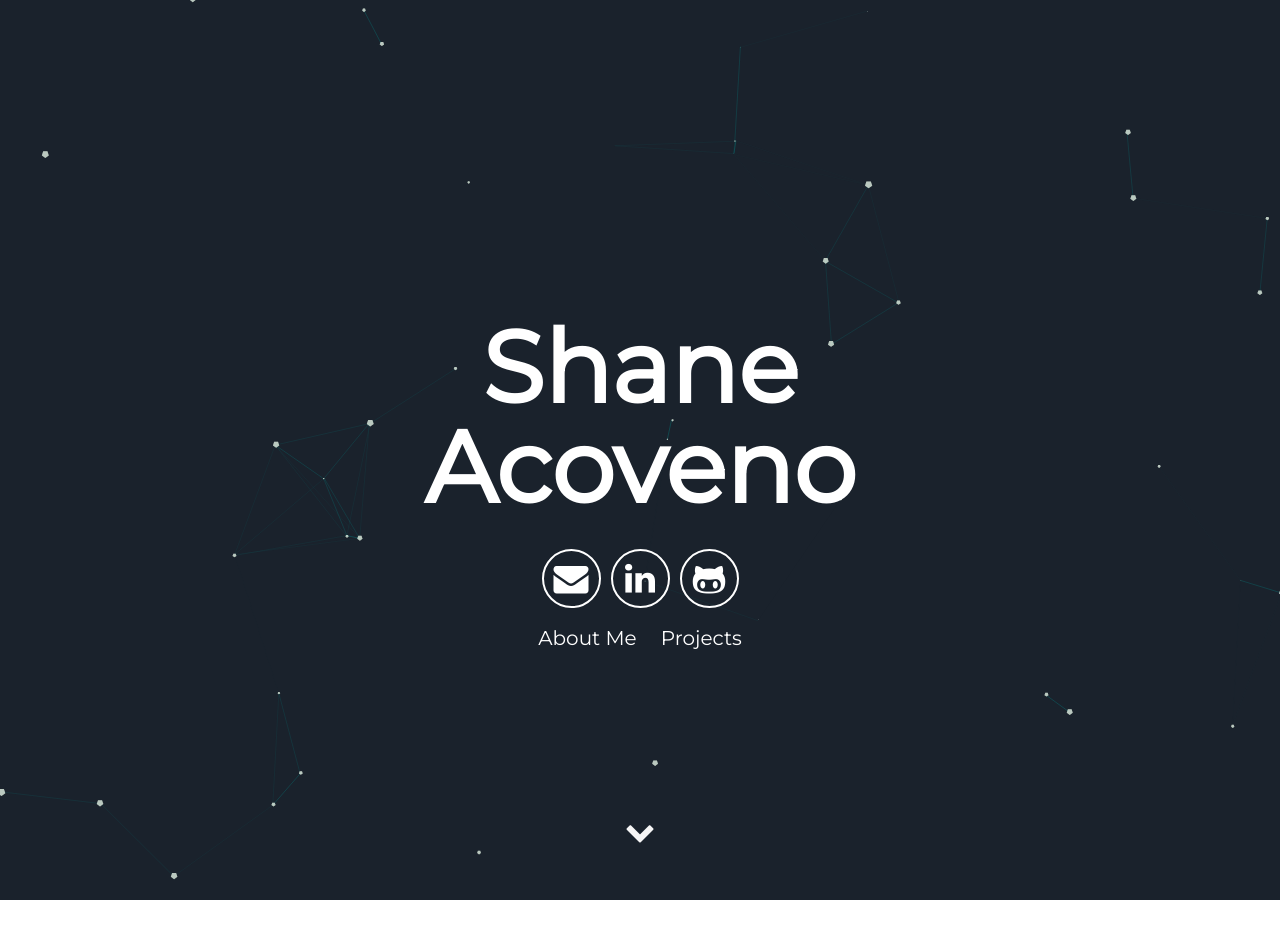
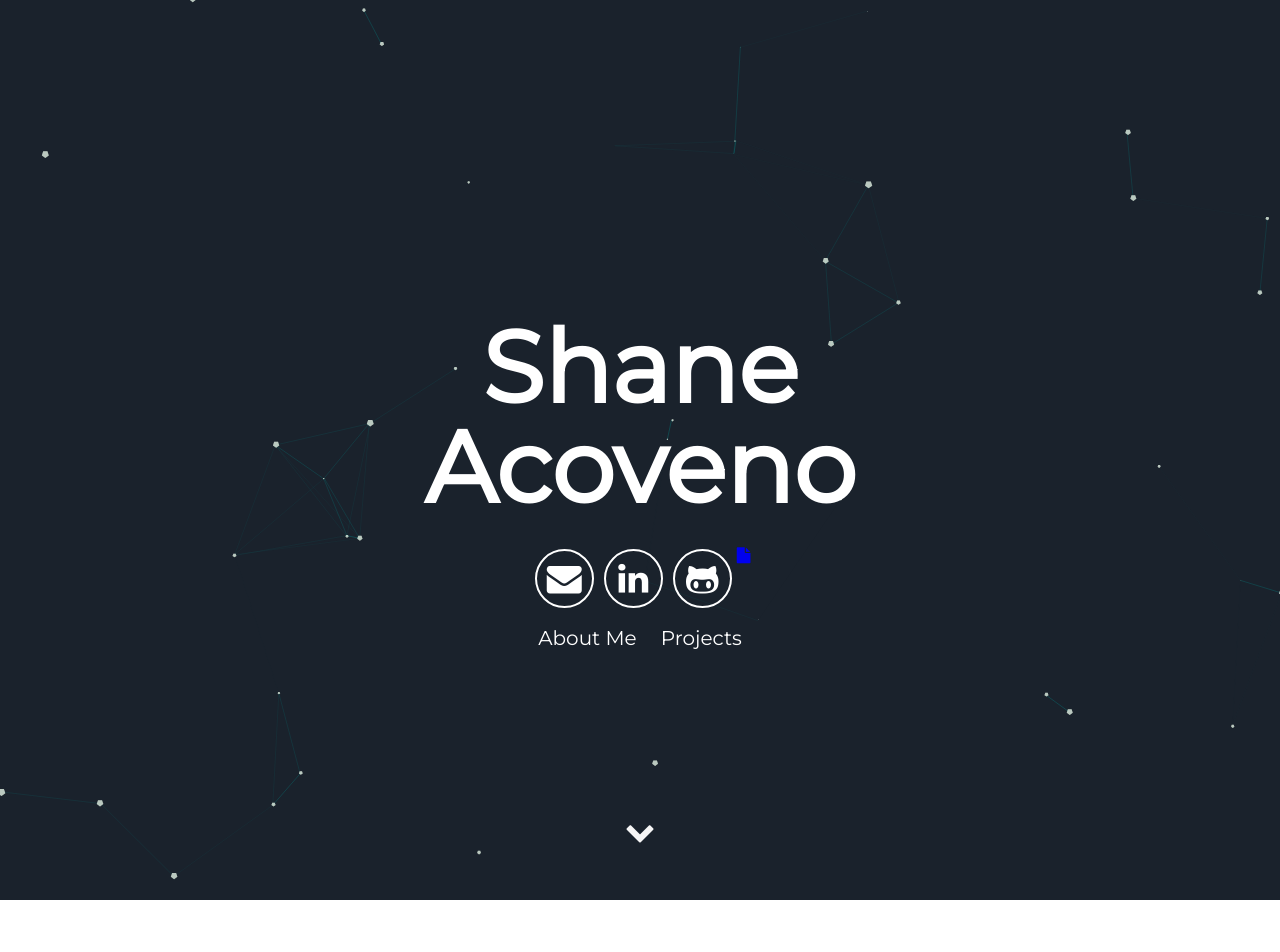
Before and after one commit to shaneacoveno/shaneacoveno.github.io, a Jekyll site: the page built from index.html, in a window 1280 px wide. Shown: the top 952 px of the page. Built offline with Jekyll 4.4.1, drawn with Linux system fonts in a browser that asks for light colours.

Commit message:
Update header.html

```diff
--- a/_includes/header.html
+++ b/_includes/header.html
@@ -10,7 +10,10 @@
         <a aria-label="My LinkedIn" target="_blank" href="http://www.linkedin.com/in/shane-acoveno/"><i class="icon fa fa-linkedin"></i></a>
 
         <a aria-label="My Github" target="_blank" href="http://github.com/shaneacoveno"><i class="icon fa fa-github-alt" aria-hidden="true"></i></a>
-      </div>
+
+        <a aria-label = "My Resume" target="_blank" href = "http://www.shaneacoveno.tech"><i class="fa fa-file" aria-hidden="true"></i>
+
+    </div>
       <div class="header-links">
         <a class="link" href="#about" data-scroll>About Me</a>
         <a class="link" href="#projects" data-scroll>Projects</a>
```
